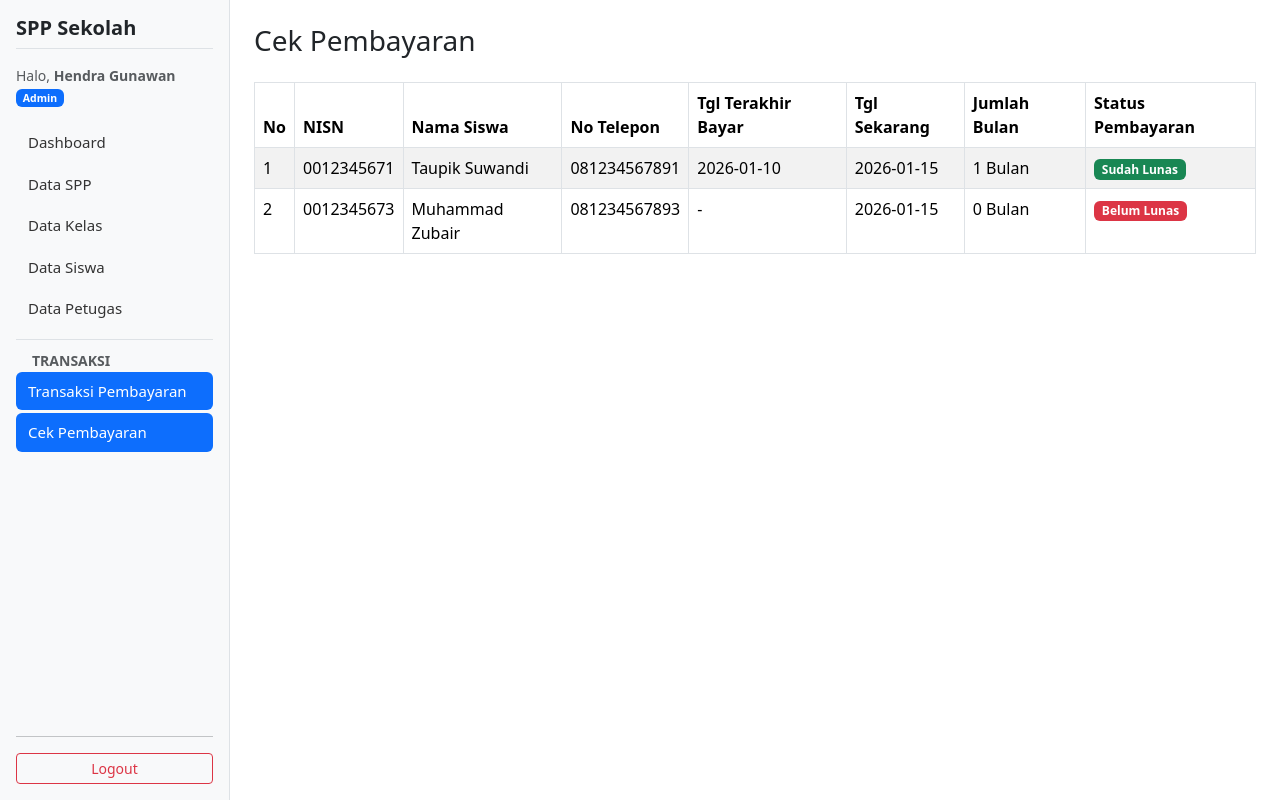
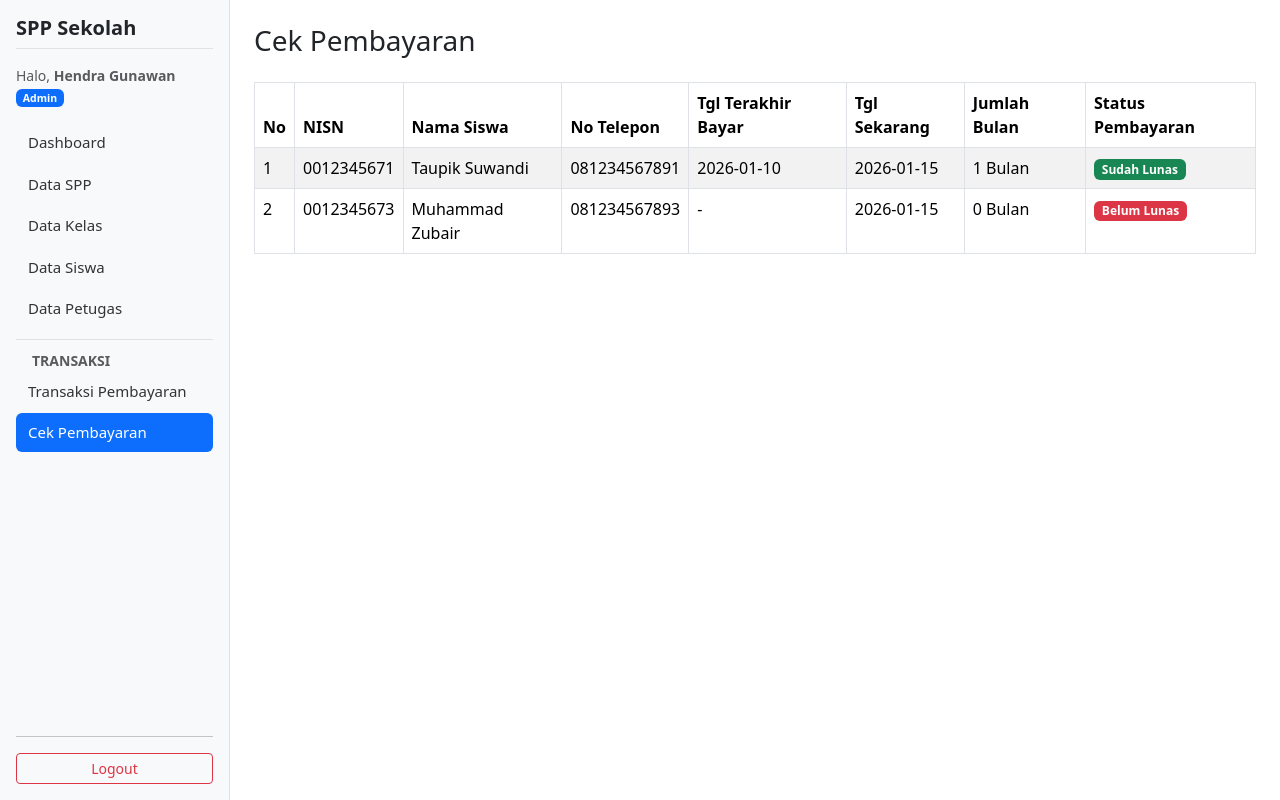
Before and after one commit to muhammadiskandar29/ujikom, a PHP site: page /cek_pembayaran.php in a window 1280 px wide. Run offline with PHP 8.4, Linux system fonts and the light colour scheme; a user stored in the database is signed in; data comes from the database, SQL or seed files in the repository.

Commit message:
kodingan ujian kompetensi

```diff
--- a/sidebar.php
+++ b/sidebar.php
@@ -53,10 +53,10 @@ $level_user   = $_SESSION['user']['level'] ?? 'Admin';
                 <span class="text-muted small px-3 fw-bold">TRANSAKSI</span>
             </li>
             <li>
-                <a href="pembayaran.php" class="nav-link <?= strpos($current_page, 'pembayaran.php') !== false || strpos($current_page, 'pembayaran_tambah.php') !== false ? 'active' : '' ?>">Transaksi Pembayaran</a>
+                <a href="pembayaran.php" class="nav-link <?= in_array($current_page, ['pembayaran.php', 'pembayaran_tambah.php', 'pembayaran_detail.php']) ? 'active' : '' ?>">Transaksi Pembayaran</a>
             </li>
             <li>
-                <a href="cek_pembayaran.php" class="nav-link <?= strpos($current_page, 'cek_pembayaran') !== false ? 'active' : '' ?>">Cek Pembayaran</a>
+                <a href="cek_pembayaran.php" class="nav-link <?= $current_page == 'cek_pembayaran.php' ? 'active' : '' ?>">Cek Pembayaran</a>
             </li>
         </ul>
 
```
